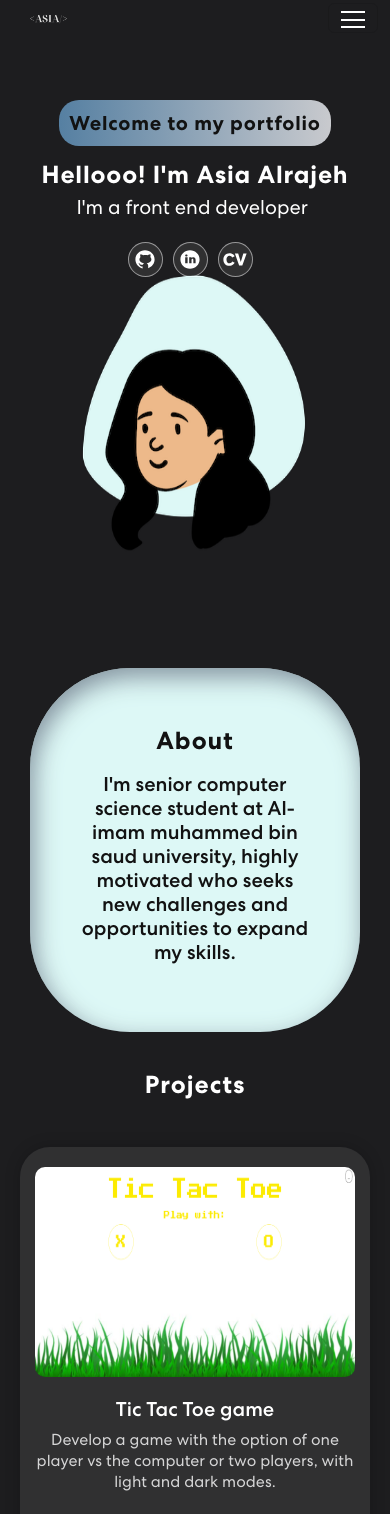
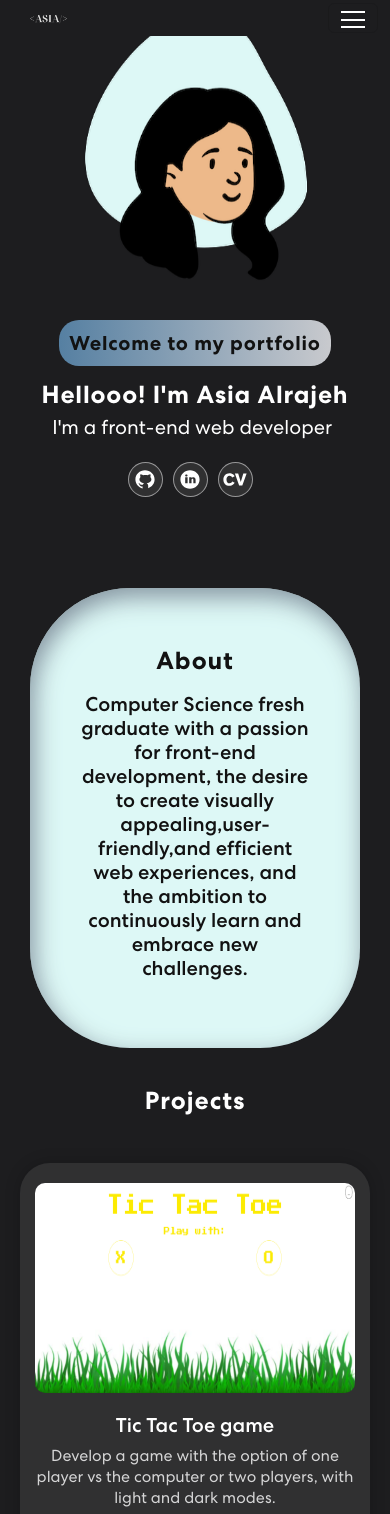
Before and after one commit to Asiaalrajeh/personal-portfolio, a React (Create React App) app: page / in a window 390 px wide. Shown: the top 1514 px of the page. Built offline with nearby package versions, Linux system fonts and the light colour scheme.

Commit message:
ubdate about and cv

```diff
--- a/src/App.css
+++ b/src/App.css
@@ -255,6 +255,7 @@ filter: brightness(0) saturate(100%) invert(0%) sepia(7%) saturate(98%) hue-rota
   width: 250px;
   height: 300px;
   animation: updown 3s linear infinite;
+  padding: 0 0 13px
 
 }
 
@@ -294,7 +295,7 @@ filter: brightness(0) saturate(100%) invert(0%) sepia(7%) saturate(98%) hue-rota
   }
 
   .banner{
-    padding: 100px 0 50px 0;
+    padding: 20px 0 50px 0;
   }
 }
 
@@ -317,7 +318,7 @@ filter: brightness(0) saturate(100%) invert(0%) sepia(7%) saturate(98%) hue-rota
   display: flex;
   flex-wrap: wrap;
   justify-content: space-around;
-  margin-bottom: 60px;
+  margin-bottom: 150px;
 }
 
 .project{
--- a/src/components/About.js
+++ b/src/components/About.js
@@ -11,7 +11,7 @@ export const About = () => {
         <section className="about" id="about">
             <div data-aos="fade-up" className="box">
                 <h2>About</h2>
-                <h5>I'm senior computer science student at Al-imam muhammed bin saud university, highly motivated who seeks new challenges and opportunities to expand my skills.  </h5>
+                <h5> Computer Science fresh graduate with a passion for front-end development, the desire to create visually appealing,user-friendly,and efficient web experiences, and the ambition to continuously learn and embrace new challenges.  </h5>
 
             </div>
 
--- a/src/components/Banner.js
+++ b/src/components/Banner.js
@@ -7,7 +7,7 @@ import cv from '../assets/img/cv.svg';
 import pdfcv from '../assets/pdf/Asia AlrajehCV.pdf';
 
 
-const rule = `I'm a front end developer`;
+const rule = `I'm a front-end web developer`;
 export const Banner = () => {
   const [typed, setTyped] = useState('');
 
@@ -23,6 +23,10 @@ export const Banner = () => {
       <section className="banner" id="home">
         <Container>
             <Row className="align-items-center">
+            <Col xs={12} md={6} xl={4}>
+                  <img src={avatar} alt="Avatar img" id="avatar"></img>
+
+                </Col>
                 <Col xs={12} md={6} xl={7}>
                     <span className="tagline">Welcome to my portfolio</span>
                     <h2>Hellooo! I'm Asia Alrajeh </h2>
@@ -34,10 +38,7 @@ export const Banner = () => {
                      <a href={pdfcv} ><img src={cv} alt="" id="wh" /></a>
                      </div>
                 </Col>
-                <Col xs={12} md={6} xl={4}>
-                  <img src={avatar} alt="Avatar img" id="avatar"></img>
 
-                </Col>
             </Row>
         </Container>
       </section>
```
Also changed, not shown: src/assets/img/avatar.png, 1 other file (tests, documents, lock files or other folders).
